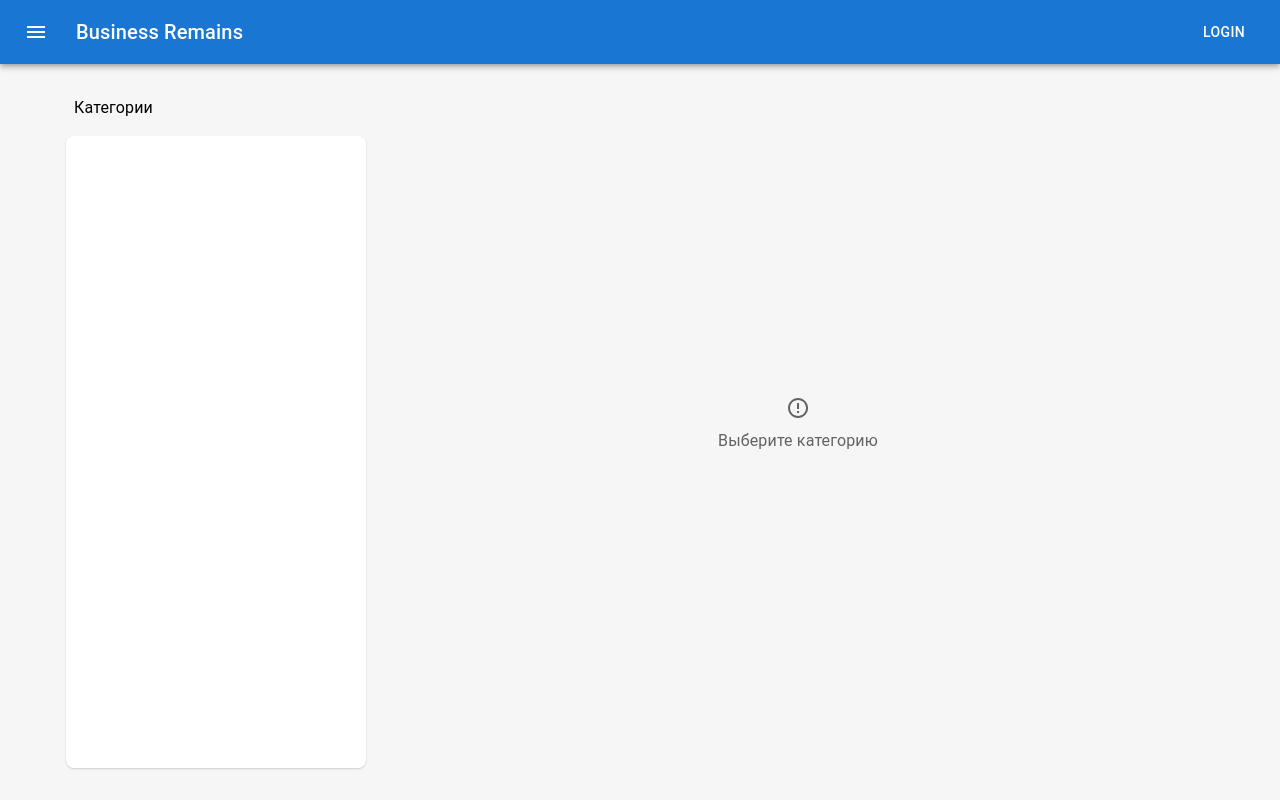
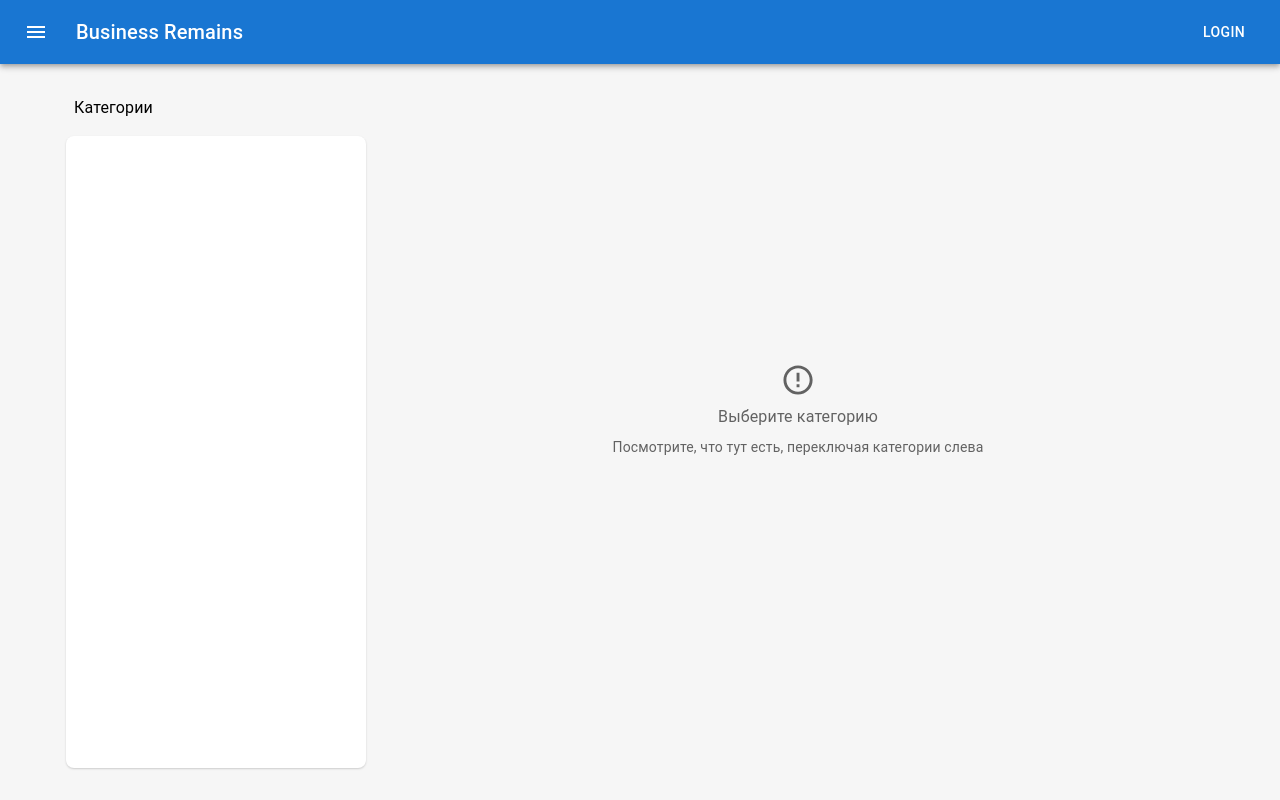
Before and after one commit to REMAINS-TEAM/remains, a React (Create React App) app in the folder fe/: page / in a window 1280 px wide. Built offline with nearby package versions, Linux system fonts and the light colour scheme; no server answers.

Commit message:
Texts for empty states

```diff
--- a/fe/src/components/EmptyState/index.tsx
+++ b/fe/src/components/EmptyState/index.tsx
@@ -1,16 +1,31 @@
-import React from 'react';
+import React, { ReactNode } from 'react';
 import * as styles from './styles';
 import { Box } from '@mui/system';
 import { Typography } from '@mui/material';
 import { ErrorOutline } from '@mui/icons-material';
 
-function EmptyState({ text }: { text?: string }) {
+function EmptyState({
+  text,
+  children,
+  description,
+}: {
+  text?: string;
+  description?: string;
+  children?: ReactNode;
+}) {
   return (
     <Box sx={styles.rootContainer}>
-      <ErrorOutline color="secondary" />
+      <ErrorOutline color="secondary" fontSize={'large'} />
       <Typography variant="body1" color="secondary">
         {text || 'Нет данных'}
       </Typography>
+      {description && (
+        <Typography variant="body2" color="secondary">
+          {description}
+        </Typography>
+      )}
+      <br />
+      {children}
     </Box>
   );
 }
--- a/fe/src/pages/Categories/index.tsx
+++ b/fe/src/pages/Categories/index.tsx
@@ -28,7 +28,12 @@ function Categories() {
       <WithMenuLayout onSelect={selectCategoryHandler}>
         <Box sx={styles.contentContainer}>
           {!categoryId ? (
-            <EmptyState text={'Выберите категорию'} />
+            <EmptyState
+              text={'Выберите категорию'}
+              description={
+                'Посмотрите, что тут есть, переключая категории слева'
+              }
+            />
           ) : (
             <>
               <Box sx={styles.header}>
--- a/fe/src/pages/Categories/units/ItemCards/index.tsx
+++ b/fe/src/pages/Categories/units/ItemCards/index.tsx
@@ -2,6 +2,7 @@ import React from 'react';
 import { Item } from 'store/slices/items';
 import ItemCard from 'components/ItemCard';
 import EmptyState from 'components/EmptyState';
+import { Button } from '@mui/material';
 
 function ItemCards({
   items,
@@ -24,7 +25,14 @@ function ItemCards({
 
   if (items.length === 0)
     return (
-      <EmptyState text={'Здесь пусто. Выберите подкатегорию, если есть'} />
+      <EmptyState
+        text={'Здесь пока нет товаров'}
+        description={'Выберите подкатегорию или добавьте сюда что-нибудь'}
+      >
+        <Button variant={'contained'} onClick={() => null}>
+          Добавить
+        </Button>
+      </EmptyState>
     );
 
   return (
```
